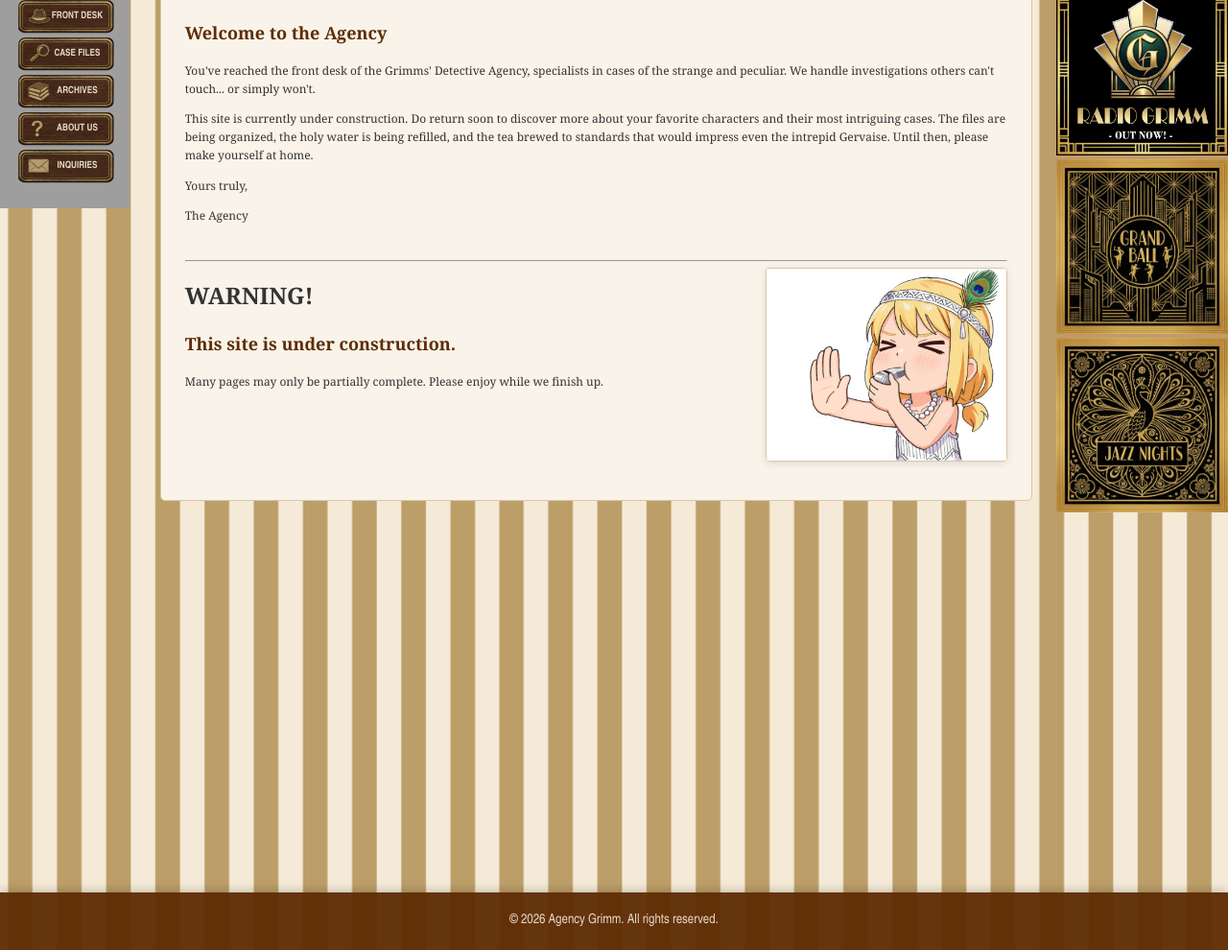
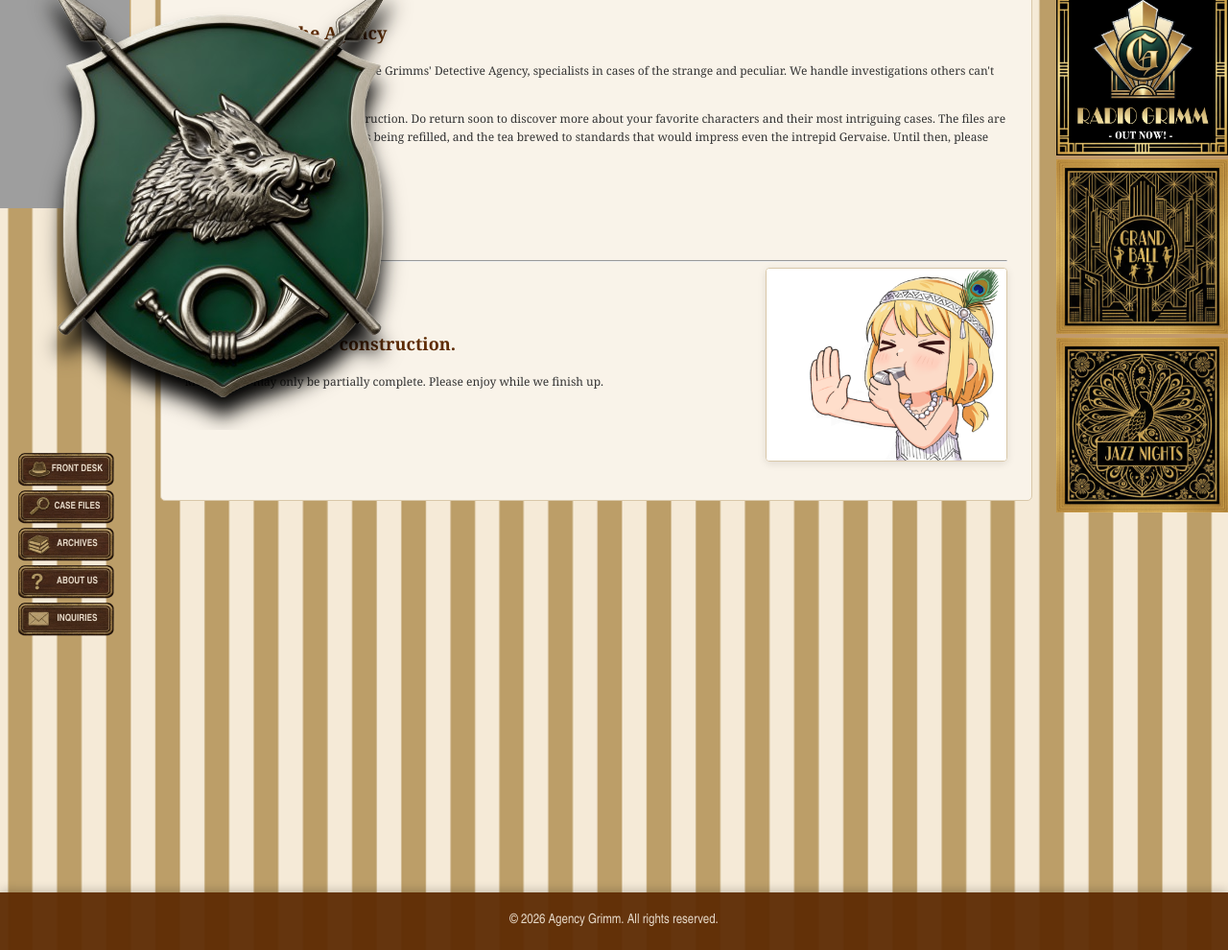
Before and after one commit to johnhopes-collab/grimmsdetectiveagency, a Jekyll site: the page built from index.html, in a window 1280 px wide. Shown: the part 692-1682 px from the top of the page at 96% size. Built offline with Jekyll 4.4.1, drawn with Linux system fonts in a browser that asks for light colours; grey boxes are pictures that could not be loaded.

Commit message:
Update sidebar-left.html

```diff
--- a/_includes/sidebar-left.html
+++ b/_includes/sidebar-left.html
@@ -1,4 +1,11 @@
 <aside class="sidebar">
+    <div class="sidebar-logo-container">
+        <img src="{{ site.baseurl }}/assets/images/TRY_07.png"
+             alt="Grimms Detective Agency Logo"
+             class="sidebar-logo"
+             id="shield-logo">
+    </div>
+
     <div class="sidebar-buttons">
         <a href="{{ site.baseurl }}/index.html" class="sidebar-button button-frontdesk">
             <span class="button-text">FRONT DESK</span>
```
